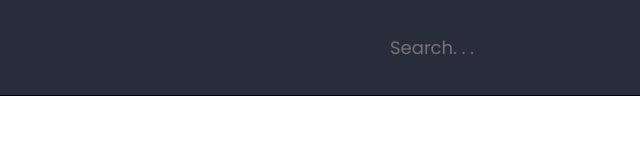
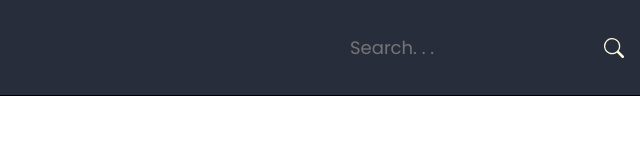
Before and after one commit to proiecte/christianBooksReviews, a website: page src/homepage.html in a window 1280 px wide. Shown: the full height of the page, 640-1280 px from the left. Drawn offline with Linux system fonts and the light colour scheme.

Commit message:
The modified code

```diff
--- a/src/homepage.html
+++ b/src/homepage.html
@@ -24,7 +24,14 @@
         <div class="item">AboutUs</div>
         <div class="item">Review</div>
         <div class="item">Home</div>
-        <input class="search" type="search" placeholder="Search. . ." id="">
+        <div class="search-bar">
+          <input class="search" type="search" placeholder="Search. . ." id="">
+          <svg class="icon" xmlns="http://www.w3.org/2000/svg" fill="currentColor" class="bi bi-search"
+            viewBox="0 0 16 16">
+            <path
+              d="M11.742 10.344a6.5 6.5 0 1 0-1.397 1.398h-.001c.03.04.062.078.098.115l3.85 3.85a1 1 0 0 0 1.415-1.414l-3.85-3.85a1.007 1.007 0 0 0-.115-.1zM12 6.5a5.5 5.5 0 1 1-11 0 5.5 5.5 0 0 1 11 0z" />
+          </svg>
+        </div>
       </div>
     </nav>
   </body>
--- a/src/review.css
+++ b/src/review.css
@@ -67,13 +67,21 @@ span {
     color: var(--cl-tow)
 }
 
-input {
+.search-bar {
+    display: flex;
+    justify-content: center;
+    align-items: center;
     position: absolute;
     right: 0;
-    margin-right: 10px;
+}
+
+input {
     border: none;
     outline: none;
     background: none;
+    margin-right: 50px;
+    cursor: pointer;
+    transition: 0.3s;
 }
 
 .search {
@@ -82,7 +90,6 @@ input {
     padding: 10px;
     color: var(--cl-one);
     font-size: 18px;
-    transition: 0.3s;
 }
 
 .search:focus {
@@ -92,3 +99,18 @@ input {
     box-shadow: 0 3px 5px black;
     border-radius: 20px;
 }
+
+.search-bar .icon {
+    position: absolute;
+    width: 20px;
+    right: 10px;
+    cursor: pointer;
+    margin-right: 6px;
+    transform: scale(1);
+    transition: 0.3s;
+
+}
+
+.icon:hover {
+    transform: scale(1.2);
+}
```
